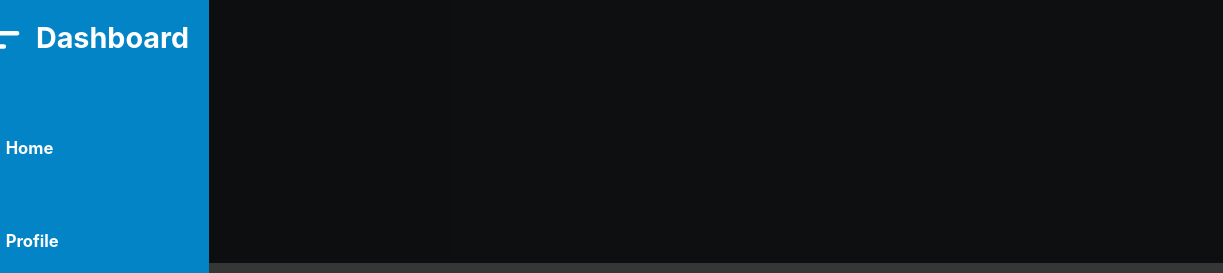
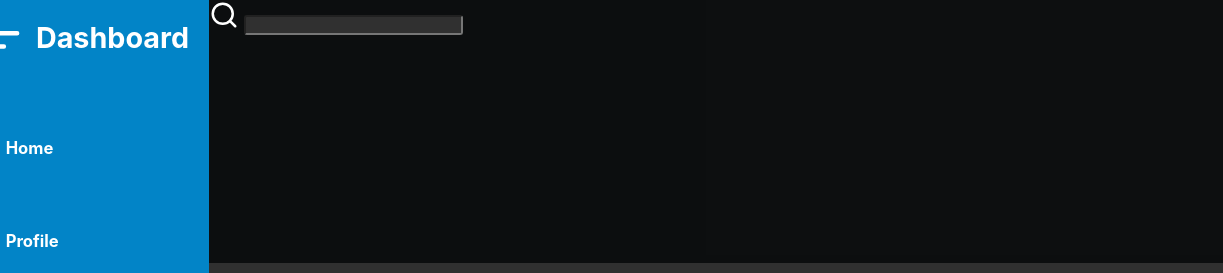
Before and after one commit to jeremyrupprecht/odinAdminDashboard, a website: page index.html in a window 1280 px wide. Shown: the top 273 px of the page, 57-1280 px from the left. Drawn offline with Linux system fonts and the light colour scheme.

Commit message:
Begin styling search bar

```diff
--- a/index.html
+++ b/index.html
@@ -54,7 +54,15 @@
             </div>
         </div>
         <div class="navbar-grid">
+            <div class="searchbar">
+                <label for="site-search">
+                    <img src="images/search.svg" alt="a magnifying glass">
+                </label>
+                <input type="search" id="site-search" name="site-search"/>
+            </div>
+            <div>
 
+            </div>
         </div>
 
         <div class="mainbody-grid">
--- a/styles.css
+++ b/styles.css
@@ -1,6 +1,6 @@
 :root {
     --dash-foreground: #030506f5;
-    --dash-background: #030506cc;
+    --dash-background: rgb(48, 48, 48); /*#030506cc ; */
     font-size: calc(0.625rem + 0.4vw);
 }
 
@@ -68,6 +68,16 @@ h3 {
     background-color: var(--dash-foreground);
 
     display: grid;
+    grid-template: 2fr 3fr / 1fr 1fr;
+}
+
+.searchbar img {
+    width: 2rem;
+}
+
+input[type="search"] {
+    border-radius: 3px;
+    background-color: var(--dash-background);
 }
 
 .mainbody-grid {
```
Also changed, not shown: images/search.svg (added).
